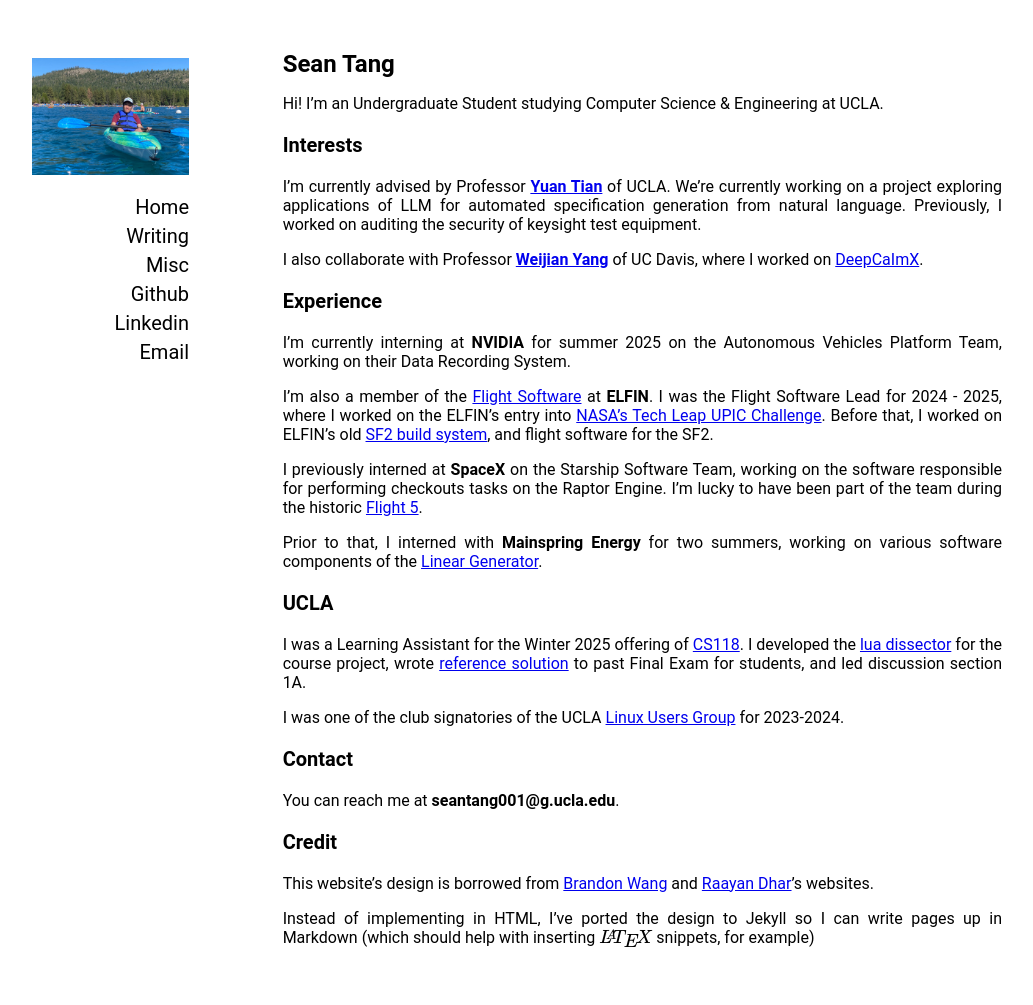
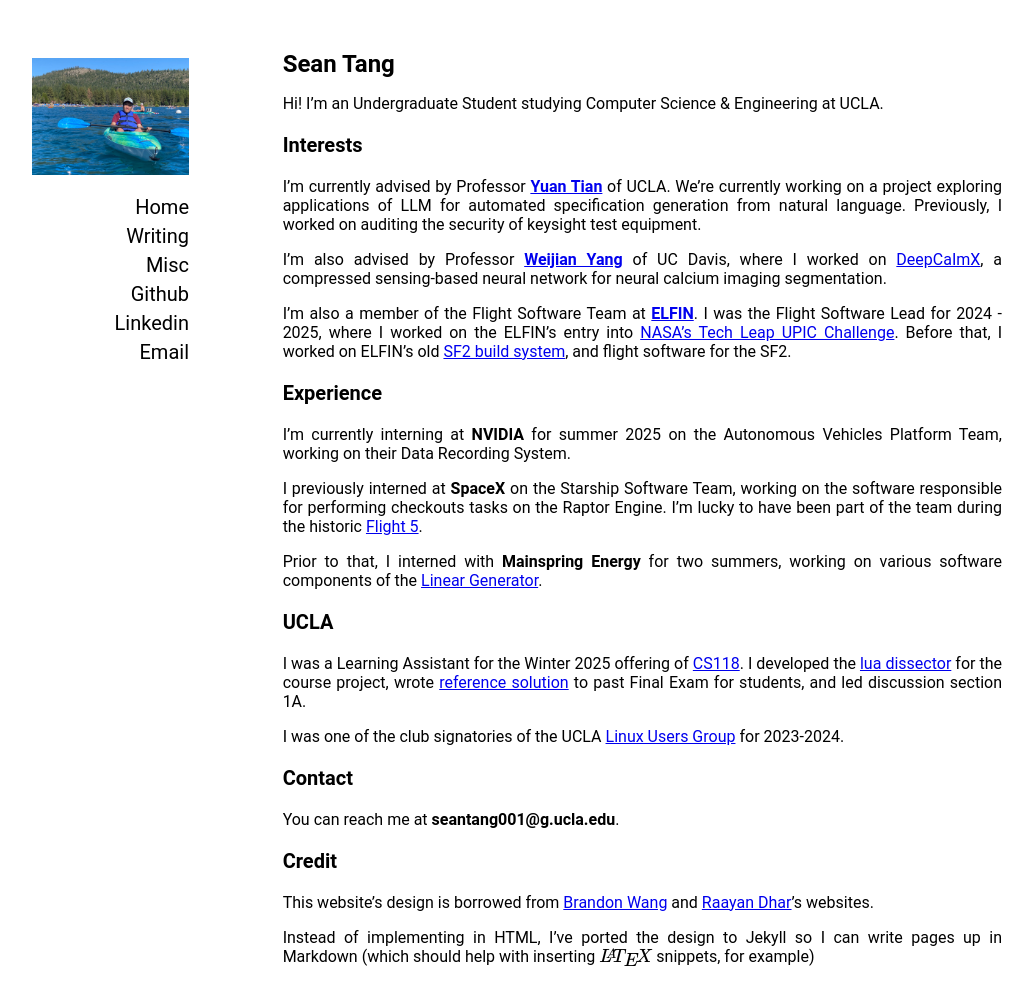
Before and after one commit to SeanTang001/seantang001.github.io, a Jekyll site: the page built from index.md, in a window 1280 px wide and 1029 px high. Shown: the top 1005 px of the window, without its empty margins (14-1047 px from the left). Built offline with Jekyll 4.4.1, drawn with Linux system fonts in a browser that asks for light colours; formulas are drawn with MathJax 3.

Commit message:
Updated index and misc

```diff
--- a/index.md
+++ b/index.md
@@ -11,21 +11,19 @@ Hi! I'm an Undergraduate Student studying Computer Science & Engineering at UCLA
 
 ### Interests
 
-<!-- I'm interested in AI for systems security, specifically in the context of Automated Reasoning. I'm also interested in AI for Science in general and software-hardware co-design.  -->
+<!-- I'm interested in AI for systems software, specifically in the context of Automated Reasoning. I'm also interested in AI for Science in general, and software-hardware co-design.  -->
 
 I'm currently advised by Professor **[Yuan Tian](https://www.ytian.info/)** of UCLA. We're currently working on a project exploring applications of LLM for automated specification generation from natural language. Previously, I worked on auditing the security of keysight test equipment.
 
-I also collaborate with Professor **[Weijian Yang](https://www.ece.ucdavis.edu/~wejyang/home.html)** of UC Davis, where I worked on [DeepCaImX](https://github.com/KangningZhang/DeepCaImX/tree/v2.0.0).
+I'm also advised by Professor **[Weijian Yang](https://www.ece.ucdavis.edu/~wejyang/home.html)** of UC Davis, where I worked on [DeepCaImX](https://github.com/KangningZhang/DeepCaImX/tree/v2.0.0), a compressed sensing-based neural network for neural calcium imaging segmentation.
+
+I'm also a member of the Flight Software Team at **[ELFIN](https://elfin.igpp.ucla.edu/)**. I was the Flight Software Lead for 2024 - 2025, where I worked on the ELFIN's entry into [NASA's Tech Leap UPIC Challenge](https://www.upic.nasatechleap.org/winners). Before that, I worked on ELFIN's old [SF2 build system](https://docs.google.com/presentation/d/1kFl_EGxr9nYvKQDQ2M53a-RDxysFHf9Dm0akNL1jAkU/edit?usp=sharing), and flight software for the SF2.
 
 <!-- During High School, I worked as an intern for **PNNL**. There, I worked with [Dr. Zarrar Khan](https://climateanalytics.org/team/zarrar-khan) on the [ARGUS](http://ec2-3-21-37-120.us-east-2.compute.amazonaws.com/argus/inst/app/) data visualization platform, and assisted [Dr. Sha Yu](https://cgs.umd.edu/our-community/faculty-staff/sha-yu) on translating chinese green construction material policies.  -->
-
-<!-- I'm grateful to have worked with [Kangning Zhang](https://profiles.stanford.edu/kangning-zhang). -->
 
 ### Experience
 
 I'm currently interning at **NVIDIA** for summer 2025 on the Autonomous Vehicles Platform Team, working on their Data Recording System.
-
-I'm also a member of the [Flight Software](https://elfin.igpp.ucla.edu/) at **ELFIN**. I was the Flight Software Lead for 2024 - 2025, where I worked on the ELFIN's entry into [NASA's Tech Leap UPIC Challenge](https://www.upic.nasatechleap.org/winners). Before that, I worked on ELFIN's old [SF2 build system](https://docs.google.com/presentation/d/1kFl_EGxr9nYvKQDQ2M53a-RDxysFHf9Dm0akNL1jAkU/edit?usp=sharing), and flight software for the SF2.
 
 I previously interned at **SpaceX** on the Starship Software Team, working on the software responsible for performing checkouts tasks on the Raptor Engine. I'm lucky to have been part of the team during the historic [Flight 5](https://www.youtube.com/watch?v=hI9HQfCAw64).
 
```
Also changed, not shown: misc.md (+1 -1 lines), writing.md (+2 -2 lines).
